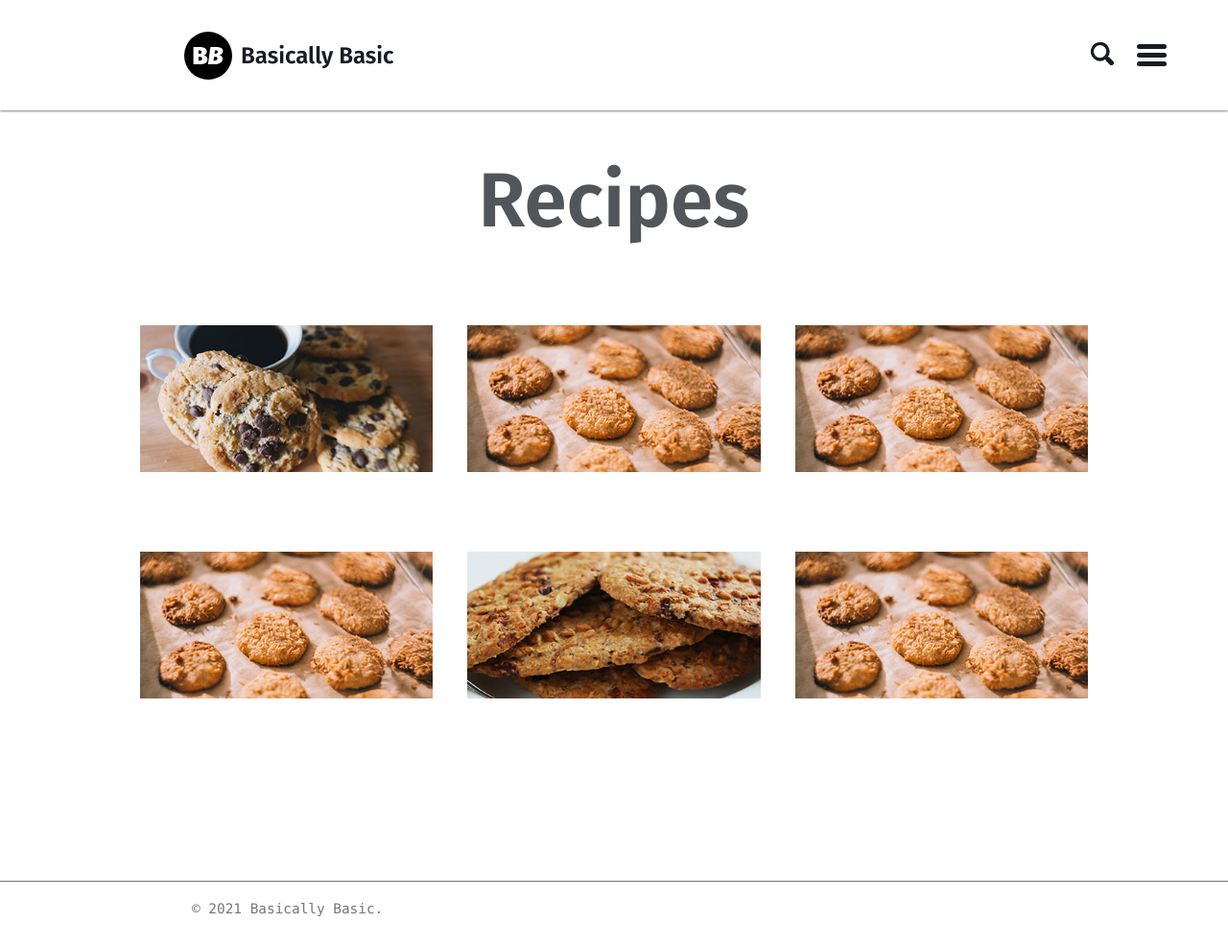
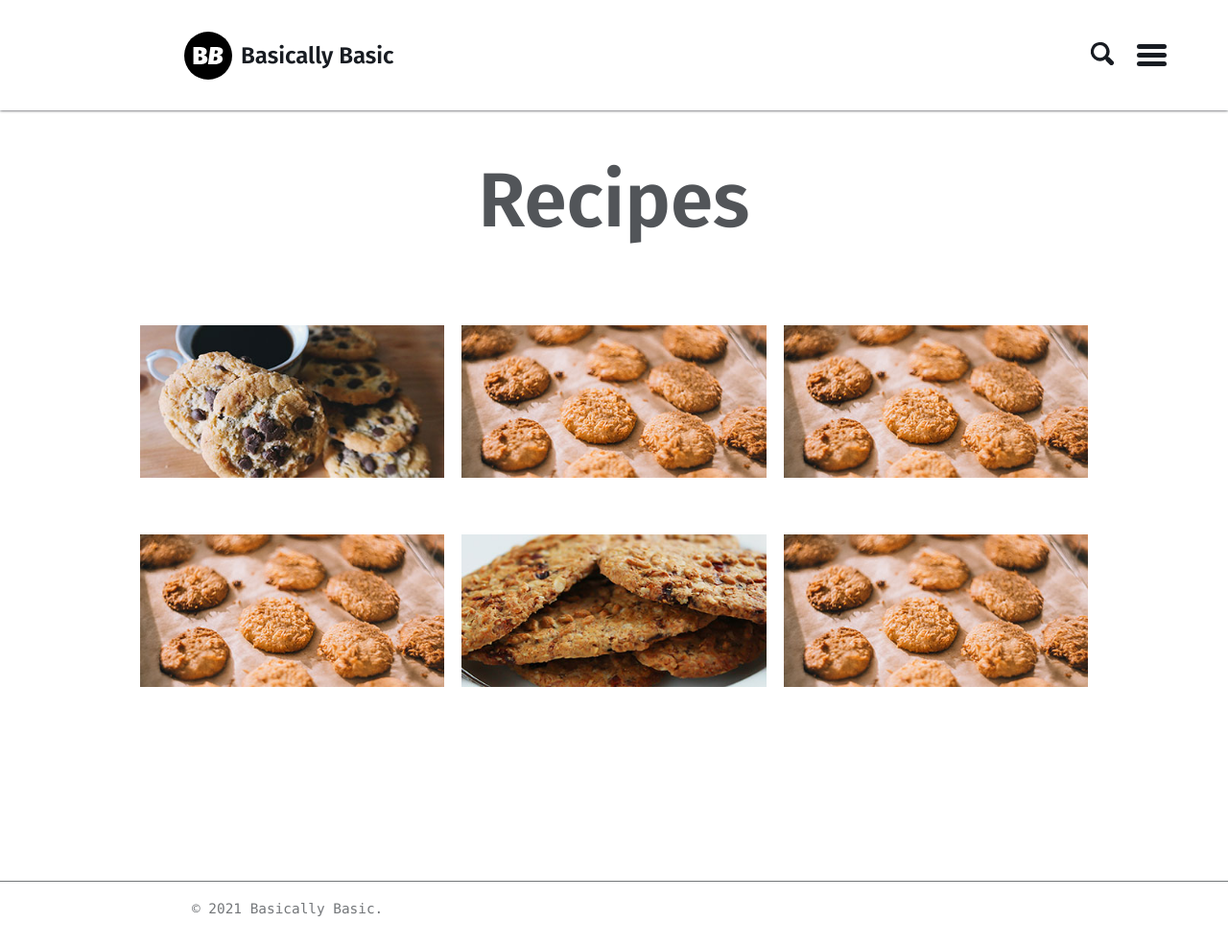
Before and after one commit to motilalmeher/motilalmeher.github.io, a Jekyll site: the page built from recipes.md, in a window 1280 px wide. Shown: the whole page at 96% size. Built offline with Jekyll 4.4.1, drawn with Linux system fonts in a browser that asks for light colours.

Commit message:
Update _entries.scss

```diff
--- a/_sass/basically-basic/_entries.scss
+++ b/_sass/basically-basic/_entries.scss
@@ -4,7 +4,6 @@
 
 .entry {
   @include clearfix();
-  padding-bottom: 1rem;
 
   &:not(:last-child) {
     border-bottom: 1px solid $border-color;
@@ -140,7 +139,7 @@
    .entries-grid {
     display: grid;
     grid-template-columns: repeat(auto-fill, minmax(300px, 1fr));
-    grid-gap: 2em;
+    grid-gap: 1em;
     grid-auto-rows: 200px;
 
     .entry {
```
